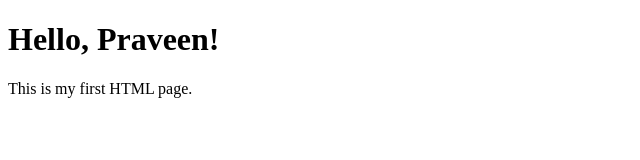
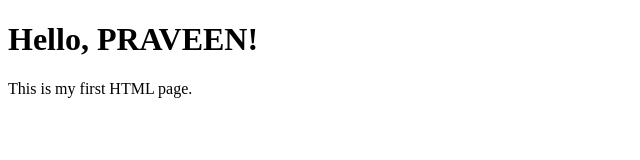
Before and after one commit to praveen-1026/CA-CD, a plain HTML site: page Index.html in a window 1280 px wide. Shown: the whole page, without its empty margins (0-640 px from the left). Drawn offline with Linux system fonts and the light colour scheme.

Commit message:
Update Index.html
Changed text

```diff
--- a/Index.html
+++ b/Index.html
@@ -4,7 +4,7 @@
     <title>My biodata</title>
 </head>
 <body>
-    <h1>Hello, Praveen!</h1>
+    <h1>Hello, PRAVEEN!</h1>
     <p>This is my first HTML page.</p>
     </body>
 </html>
```
